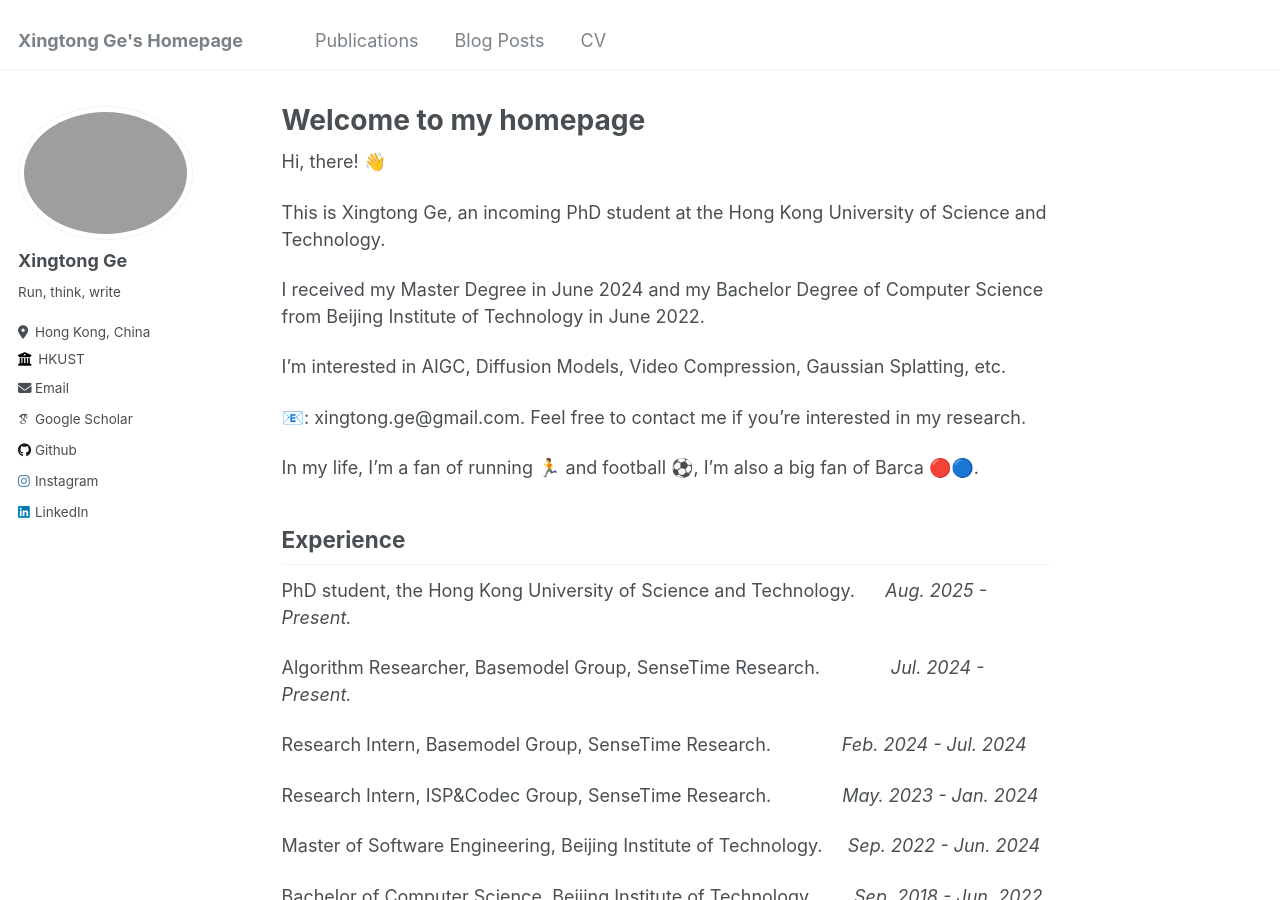
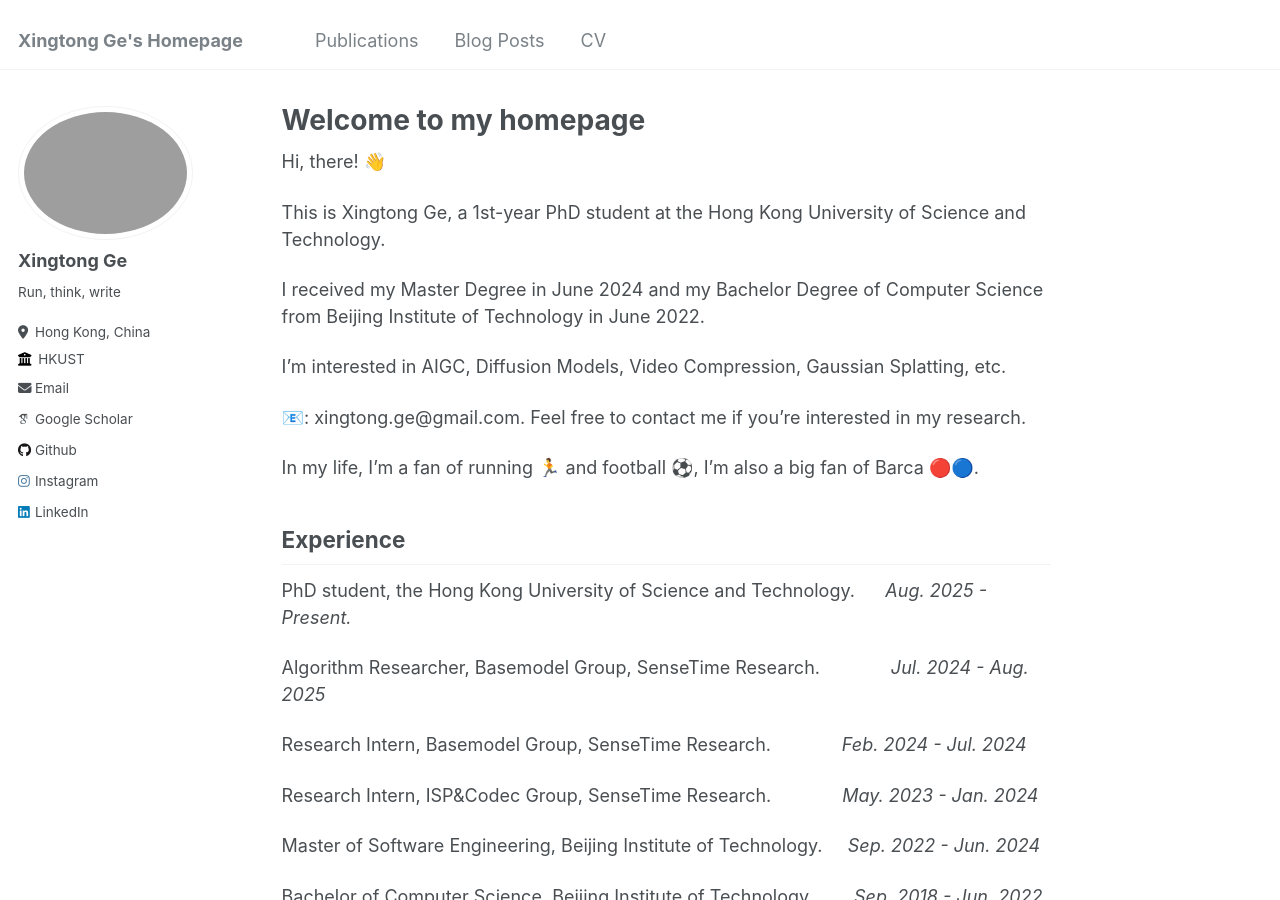
Before and after one commit to XingtongGe/xingtongge.github.io, a Jekyll site: the page built from _pages/about.md, in a window 1280 px wide and 900 px high. Built offline with Jekyll 4.4.1, drawn with Linux system fonts in a browser that asks for light colours; some web fonts are replaced.

Commit message:
Update about.md

```diff
--- a/_pages/about.md
+++ b/_pages/about.md
@@ -10,7 +10,7 @@ redirect_from:
 
 Hi, there! 👋
 
-This is Xingtong Ge, an incoming PhD student at the Hong Kong University of Science and Technology.
+This is Xingtong Ge, a 1st-year PhD student at the Hong Kong University of Science and Technology.
 <!-- Before that, I was an an algorithm researcher at SenseTime Research. -->
 <!-- This is Xingtong Ge, an algorithm researcher at the Basemodel Group, SenseTime Technology. -->
 
@@ -27,7 +27,7 @@ Experience
 ------
 PhD student, the Hong Kong University of Science and Technology.  &nbsp;&nbsp;&nbsp;&nbsp; *Aug. 2025 - Present.*
 
-Algorithm Researcher, Basemodel Group, SenseTime Research. &nbsp;&nbsp;&nbsp;&nbsp;&nbsp;&nbsp;&nbsp;&nbsp;&nbsp;&nbsp;&nbsp;&nbsp; *Jul. 2024 - Present.*
+Algorithm Researcher, Basemodel Group, SenseTime Research. &nbsp;&nbsp;&nbsp;&nbsp;&nbsp;&nbsp;&nbsp;&nbsp;&nbsp;&nbsp;&nbsp;&nbsp; *Jul. 2024 - Aug. 2025*
 
 Research Intern, Basemodel Group, SenseTime Research. &nbsp;&nbsp;&nbsp;&nbsp;&nbsp;&nbsp;&nbsp;&nbsp;&nbsp;&nbsp;&nbsp;&nbsp; *Feb. 2024 - Jul. 2024*
 
```
